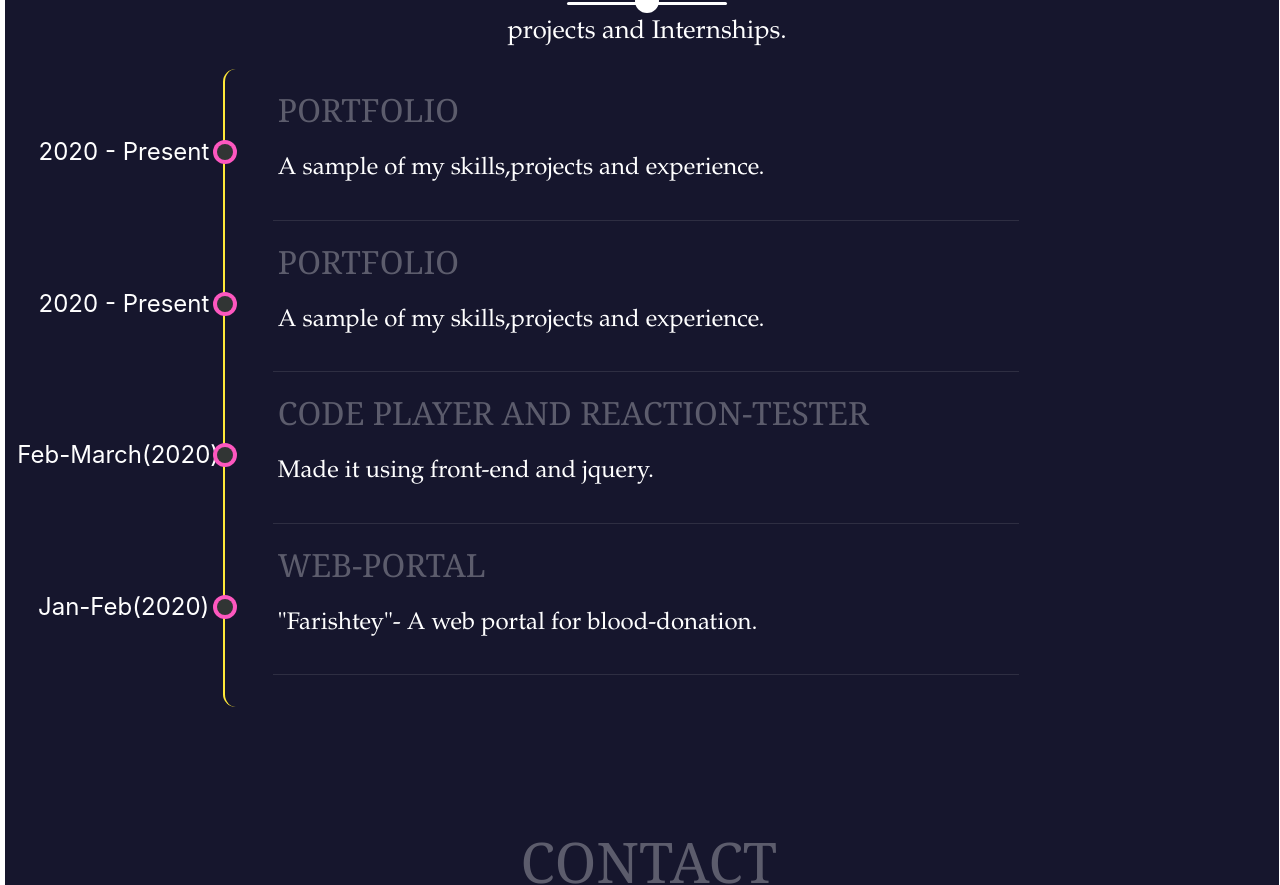
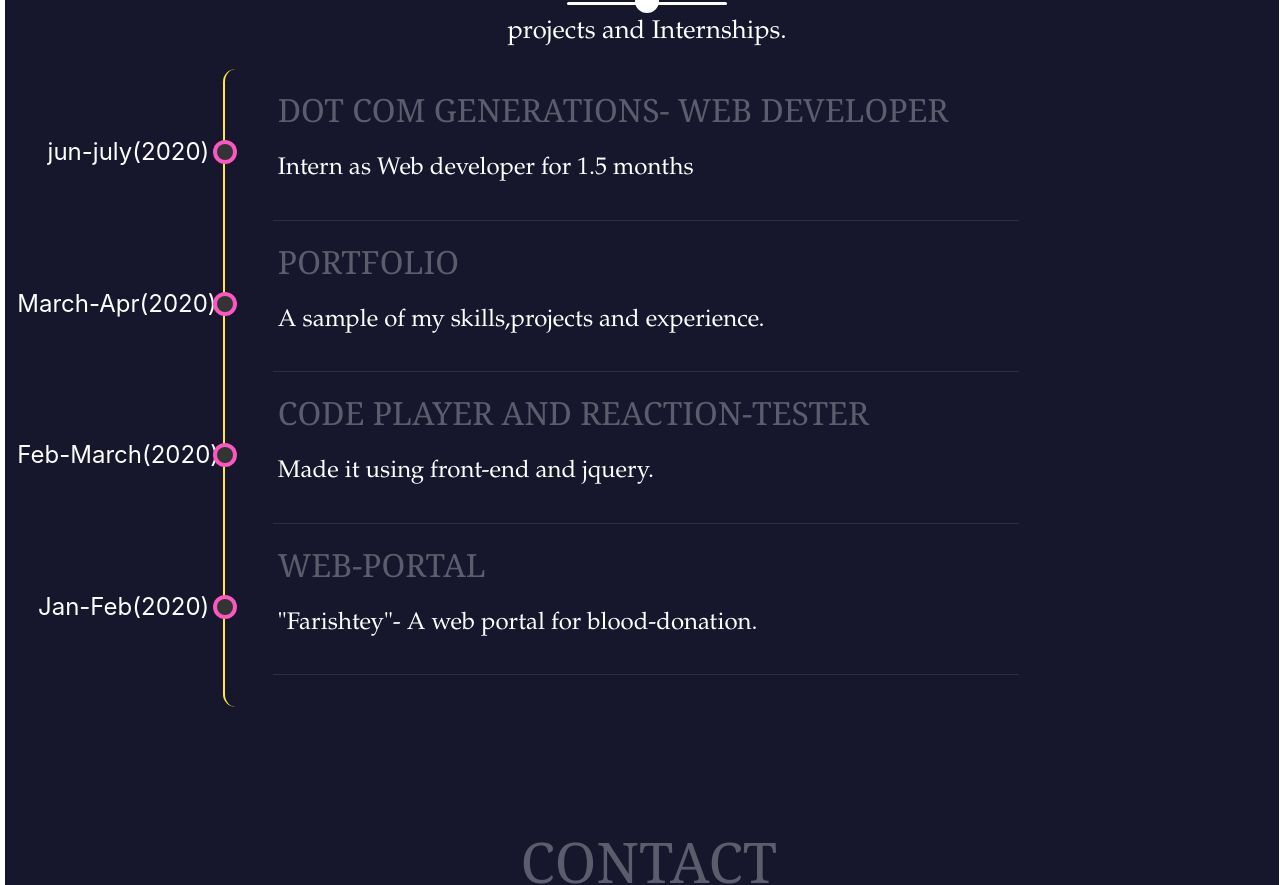
Before and after one commit to Utsargsaxena/Portfolio, a plain HTML site: page index.html in a window 1280 px wide. Shown: the part 3020-3905 px from the top of the page. Drawn offline with nearby package versions, Linux system fonts and the light colour scheme.

Commit message:
Update index.html

```diff
--- a/index.html
+++ b/index.html
@@ -183,11 +183,11 @@
 				</div>
 				<div class="timeline">
 					<ul>
-						<li class="date" data-date="2020 - Present">
-							<p class="heading">Portfolio</p>
-							<p class="subheading">A sample of my skills,projects and experience.</p>
+						<li class="date" data-date="jun-july(2020)">
+							<p class="heading">Dot Com Generations- Web Developer</p>
+							<p class="subheading">Intern as Web developer for 1.5 months </p>
 						</li>
-						<li class="date" data-date="2020 - Present">
+						<li class="date" data-date="March-Apr(2020)">
 							<p class="heading">Portfolio</p>
 							<p class="subheading">A sample of my skills,projects and experience.</p>
 						</li>
```
